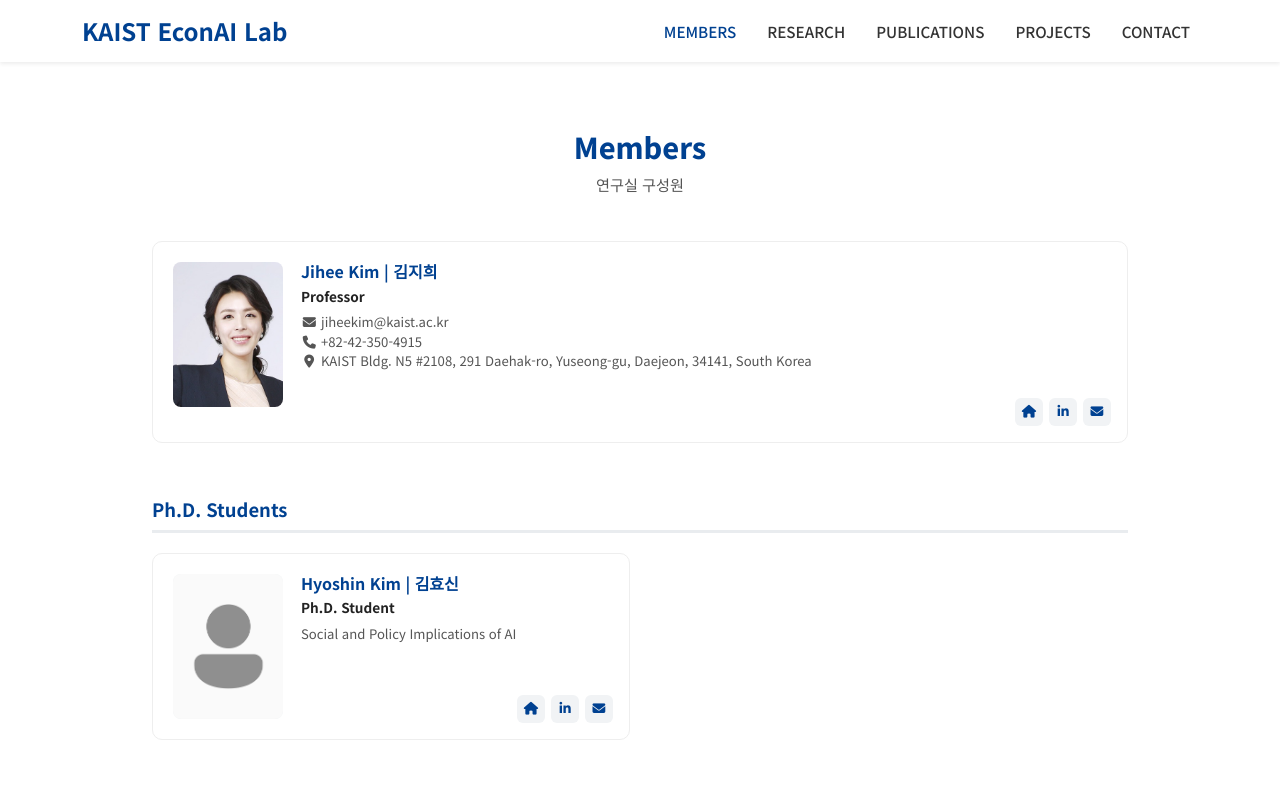
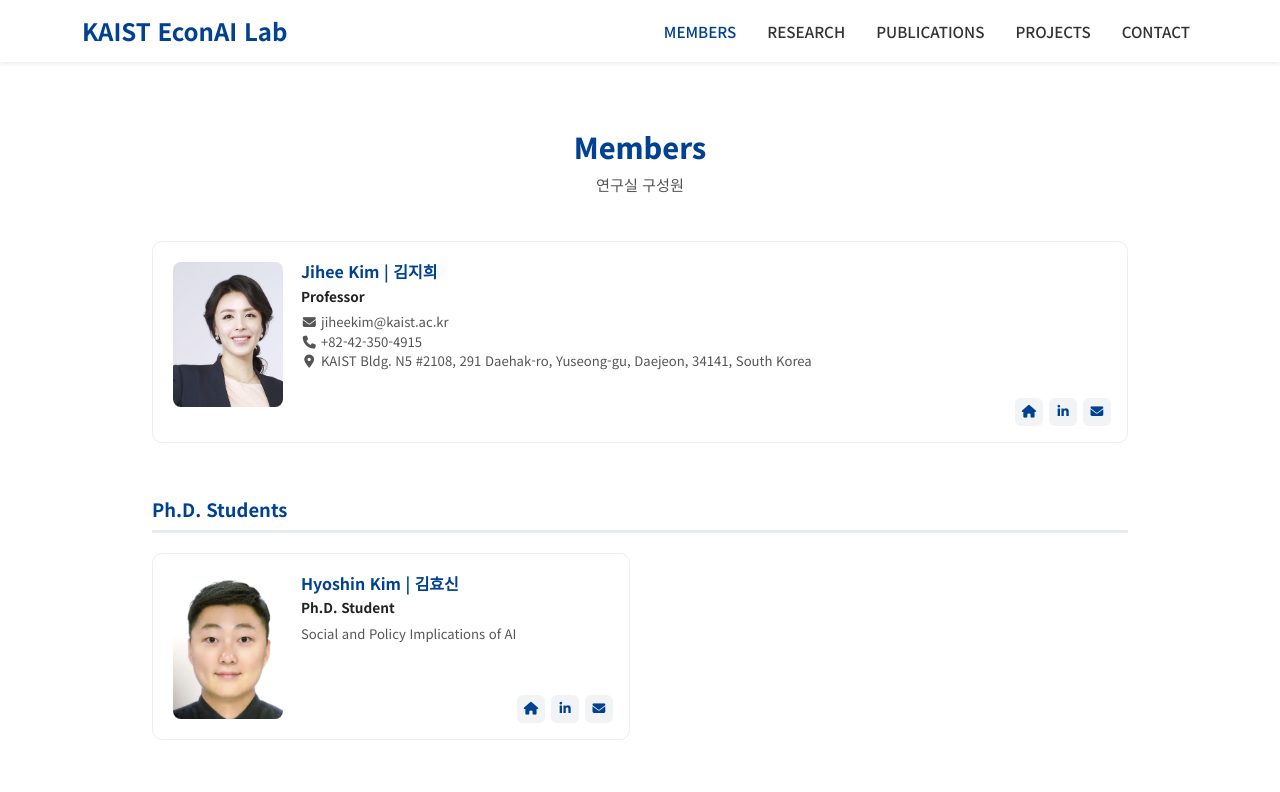
Before and after one commit to econaikaist/econai_web, a plain HTML site: page main_site/members.html in a window 1280 px wide. Shown: the top 792 px of the page. Drawn offline with nearby package versions, Linux system fonts and the light colour scheme.

Commit message:
hyoshin profile added

```diff
--- a/main_site/members.html
+++ b/main_site/members.html
@@ -298,7 +298,7 @@
             <h3 class="members-category-title">Ph.D. Students</h3>
             <div class="members-grid">
                 <div class="member-card">
-                    <img src="img/basic_profile.png" alt="Student" class="member-photo">
+                    <img src="img/profile_hyoshin.png" alt="Student" class="member-photo">
                     <div class="member-info">
                         <h3 class="member-name">Hyoshin Kim | 김효신</h3>
                         <p class="member-role">Ph.D. Student</p>
```
Also changed, not shown: main_site/img/profile_hyoshin.png (added).
